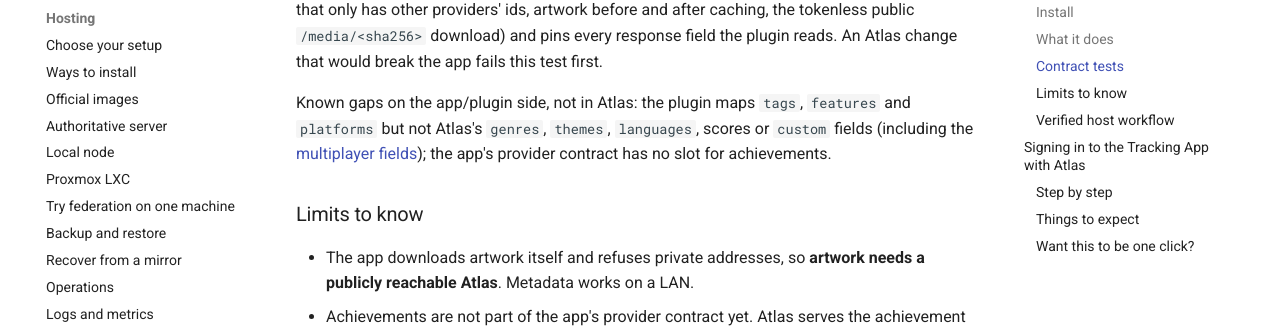
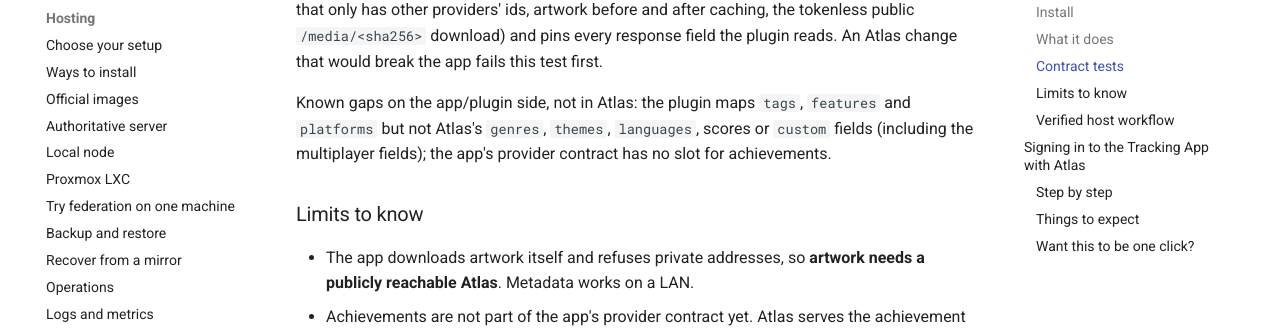
Before and after one commit to obsoletelabs/unnamed_tracking_metadata, an MkDocs documentation site: the page built from docs/guide/tracking-app.md, in a window 1280 px wide and 900 px high, scrolled down 1013 px. Shown: the part 141-474 px from the top of the window. Built offline with MkDocs 1.6.1 and Material for MkDocs 9.7.7, drawn with Linux system fonts in a browser that asks for light colours; comment, search, counter and statistics services are not loaded; part of the change alters nothing that is shown.

Commit message:
docs: drop the link to a section that lands in a separate PR
Co-Authored-By: Claude Sonnet 5.5 <noreply@anthropic.com>

```diff
--- a/docs/guide/tracking-app.md
+++ b/docs/guide/tracking-app.md
@@ -26,7 +26,7 @@ The plugin **`official.metadata-atlas`** adds Atlas as a metadata provider: sear
 
 `tests/test_tracking_app_contract.py` replays the exact requests the plugin makes (read-only token, search with case and punctuation differences, lookup by Atlas id, resolving a candidate that only has other providers' ids, artwork before and after caching, the tokenless public `/media/<sha256>` download) and pins every response field the plugin reads. An Atlas change that would break the app fails this test first.
 
-Known gaps on the app/plugin side, not in Atlas: the plugin maps `tags`, `features` and `platforms` but not Atlas's `genres`, `themes`, `languages`, scores or `custom` fields (including the [multiplayer fields](administering.md#standard-multiplayer-fields)); the app's provider contract has no slot for achievements.
+Known gaps on the app/plugin side, not in Atlas: the plugin maps `tags`, `features` and `platforms` but not Atlas's `genres`, `themes`, `languages`, scores or `custom` fields (including the multiplayer fields); the app's provider contract has no slot for achievements.
 
 ### Limits to know
 
```
